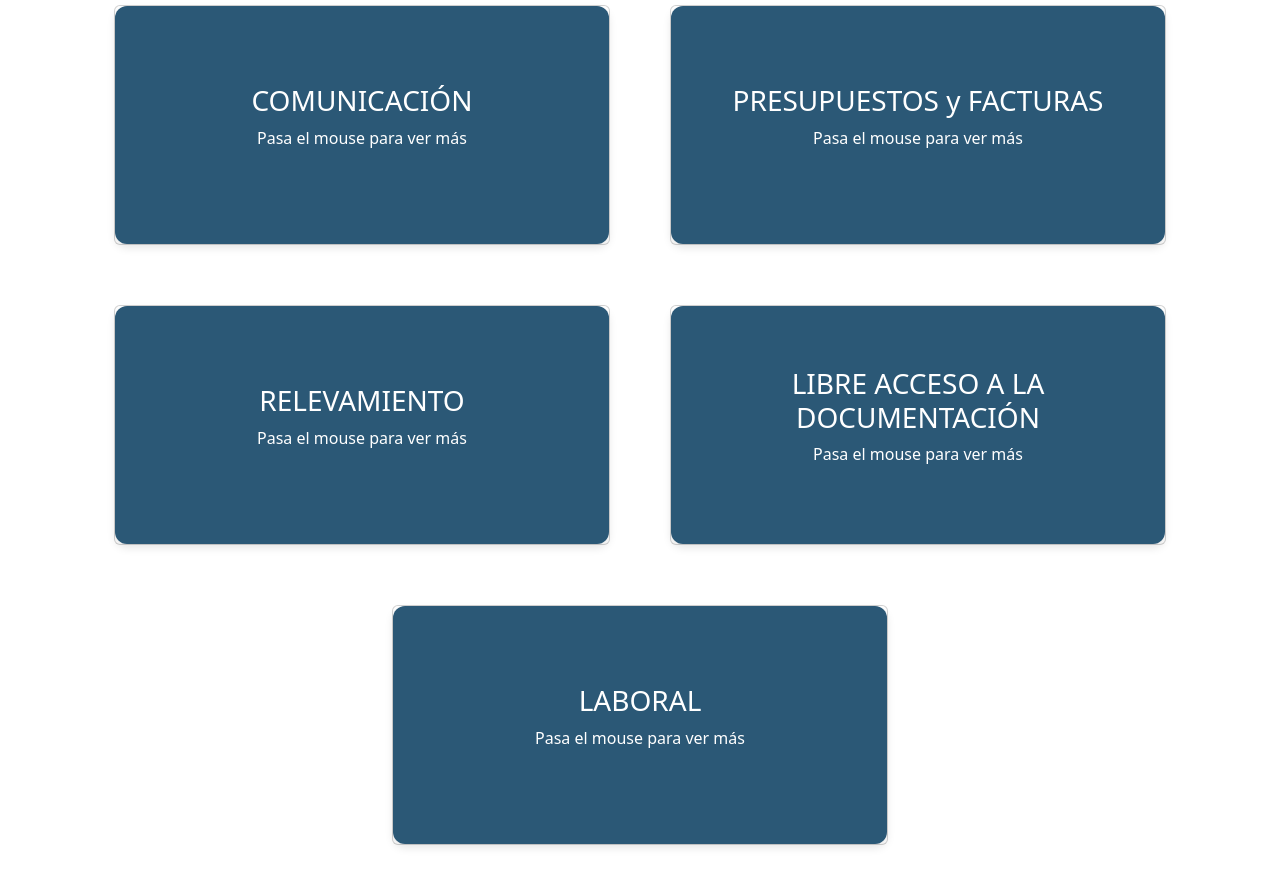
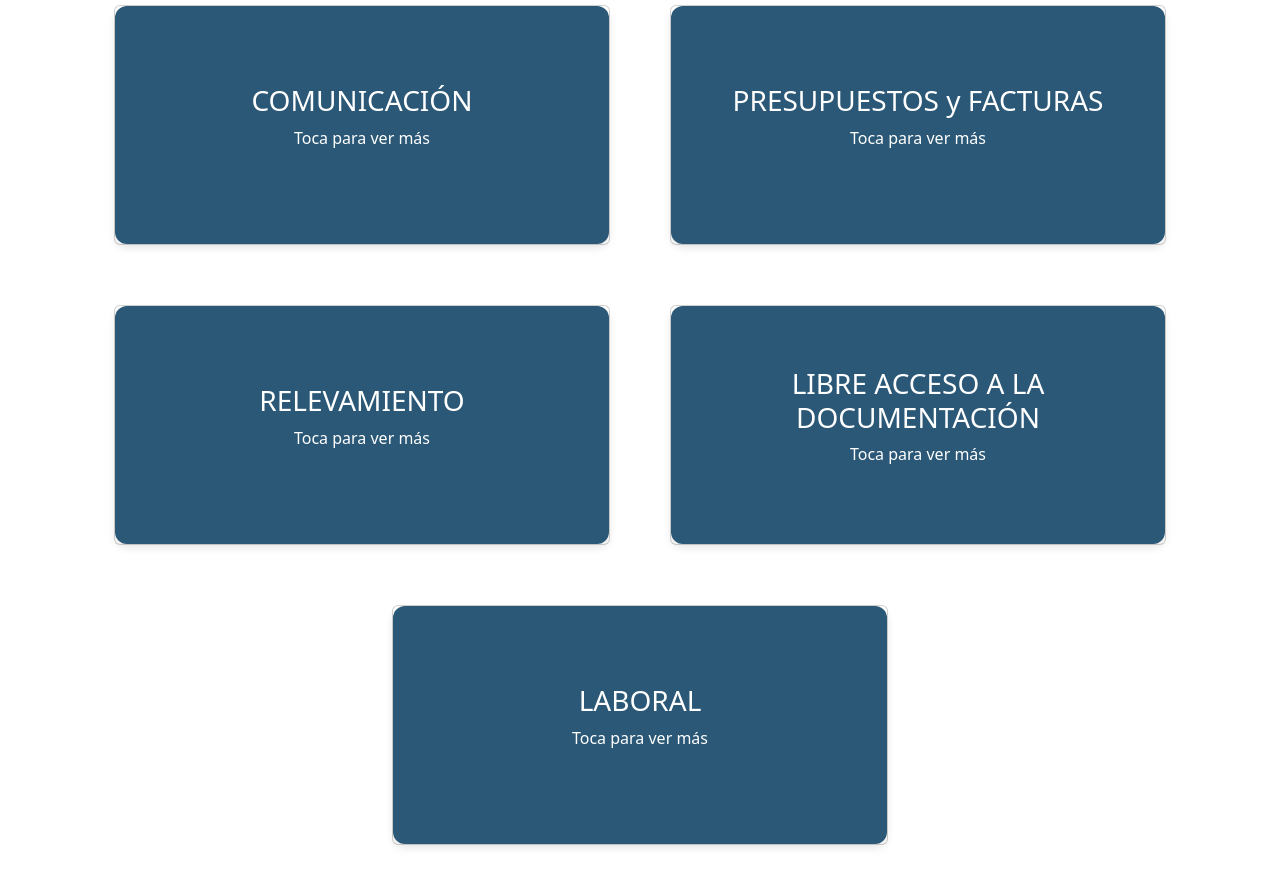
Before and after one commit to claudizapata/admin_consorcio, a website: page index.html in a window 1280 px wide. Shown: the part 2620-3506 px from the top of the page. Drawn offline with nearby package versions, Linux system fonts and the light colour scheme.

Commit message:
tarjetas

```diff
--- a/index.html
+++ b/index.html
@@ -128,7 +128,7 @@
             <!-- Cara Frontal -->
             <div class="card-front">
             <h3>COMUNICACIÓN</h3>
-            <p>Pasa el mouse para ver más</p>
+            <p>Toca para ver más</p>
             </div>
             <!-- Cara Trasera -->
             <div class="card-back">
@@ -142,7 +142,7 @@
              <!-- Cara Frontal -->
         <div class="card-front">
         <h3>PRESUPUESTOS y FACTURAS</h3>
-        <p>Pasa el mouse para ver más</p>
+        <p>Toca para ver más</p>
         </div>
         <!-- Cara Trasera -->
         <div class="card-back">
@@ -156,7 +156,7 @@
          <!-- Cara Frontal -->
         <div class="card-front">
         <h3>RELEVAMIENTO</h3>
-        <p>Pasa el mouse para ver más</p>
+        <p>Toca para ver más</p>
         </div>
         <!-- Cara Trasera -->
         <div class="card-back">
@@ -169,7 +169,7 @@
     <div class="card-inner">
         <div class="card-front">
         <h3>LIBRE ACCESO A LA DOCUMENTACIÓN</h3>
-        <p>Pasa el mouse para ver más</p>
+        <p>Toca para ver más</p>
         </div>
         <!-- Cara Trasera -->
         <div class="card-back">
@@ -182,7 +182,7 @@
     <div class="card-inner">
         <div class="card-front">
         <h3>LABORAL</h3>
-        <p>Pasa el mouse para ver más</p>
+        <p>Toca para ver más</p>
         </div>
         <!-- Cara Trasera -->
         <div class="card-back">
```
